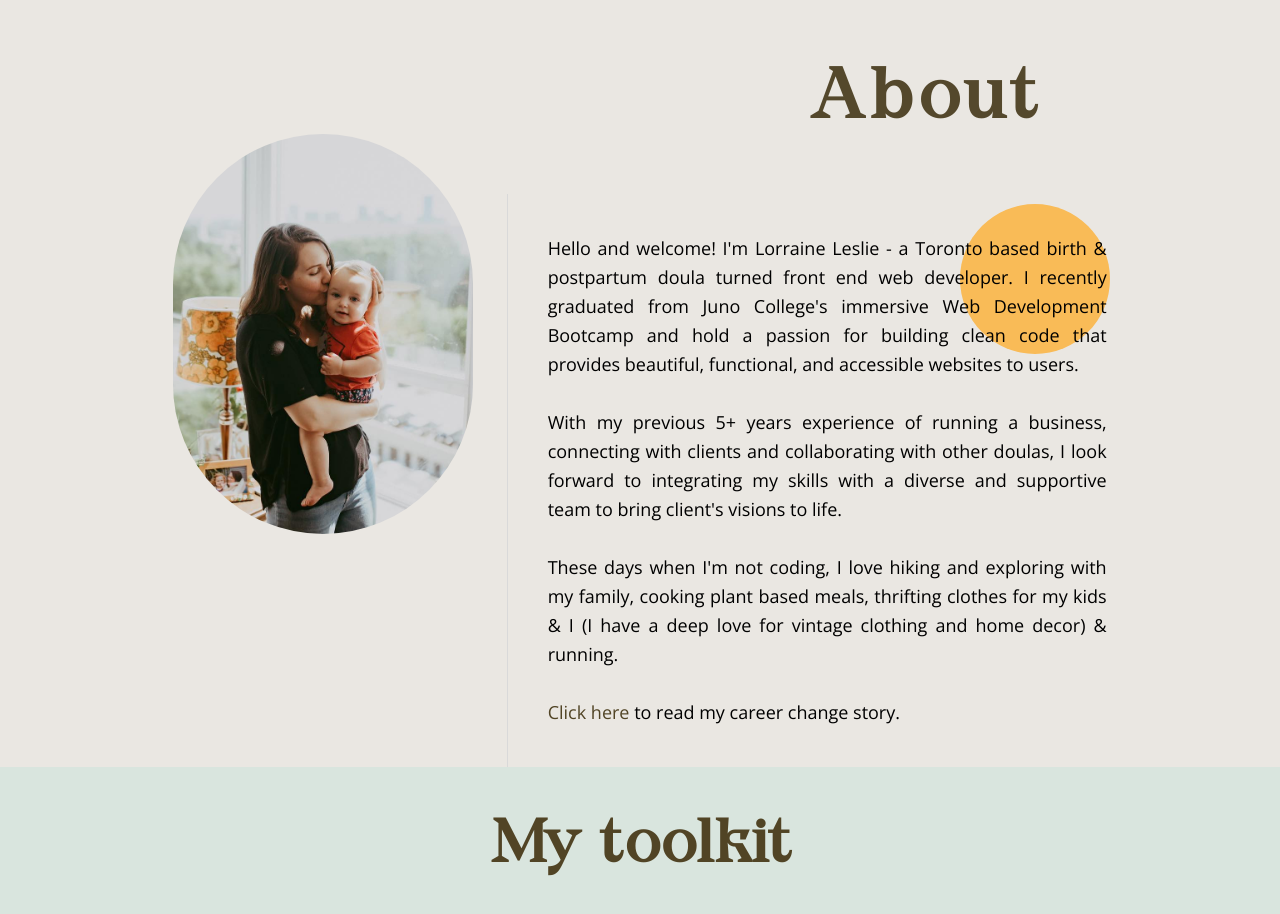
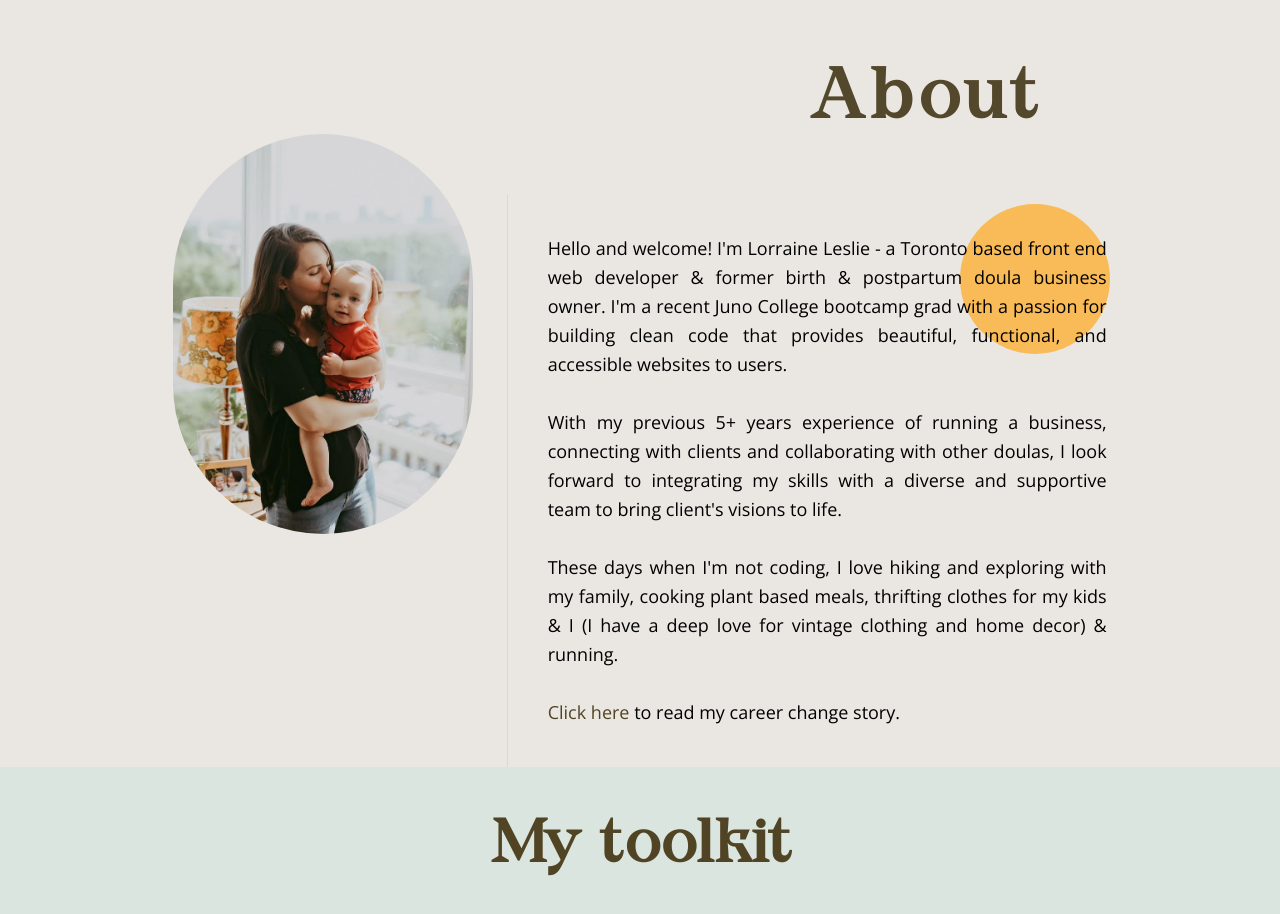
Before and after one commit to lomarieleslie/portfolio, a website: page index.html in a window 1280 px wide. Shown: the part 860-1774 px from the top of the page. Drawn offline with nearby package versions, Linux system fonts and the light colour scheme.

Commit message:
about section edit

```diff
--- a/index.html
+++ b/index.html
@@ -88,10 +88,8 @@
                 alt="Lorraine holding her daughter."
               />
               <p class="about-paragraph">
-                Hello and welcome! I'm Lorraine Leslie - a Toronto based birth &
-                postpartum doula turned front end web developer. I recently
-                graduated from Juno College's immersive Web Development Bootcamp
-                and hold a passion for building clean code that provides
+                Hello and welcome! I'm Lorraine Leslie - a Toronto based front end web developer & former birth & postpartum doula business owner. I'm a recent Juno College bootcamp grad
+                with a passion for building clean code that provides
                 beautiful, functional, and accessible websites to users.
                 <br /><br />
                 With my previous 5+ years experience of running a business,
```
